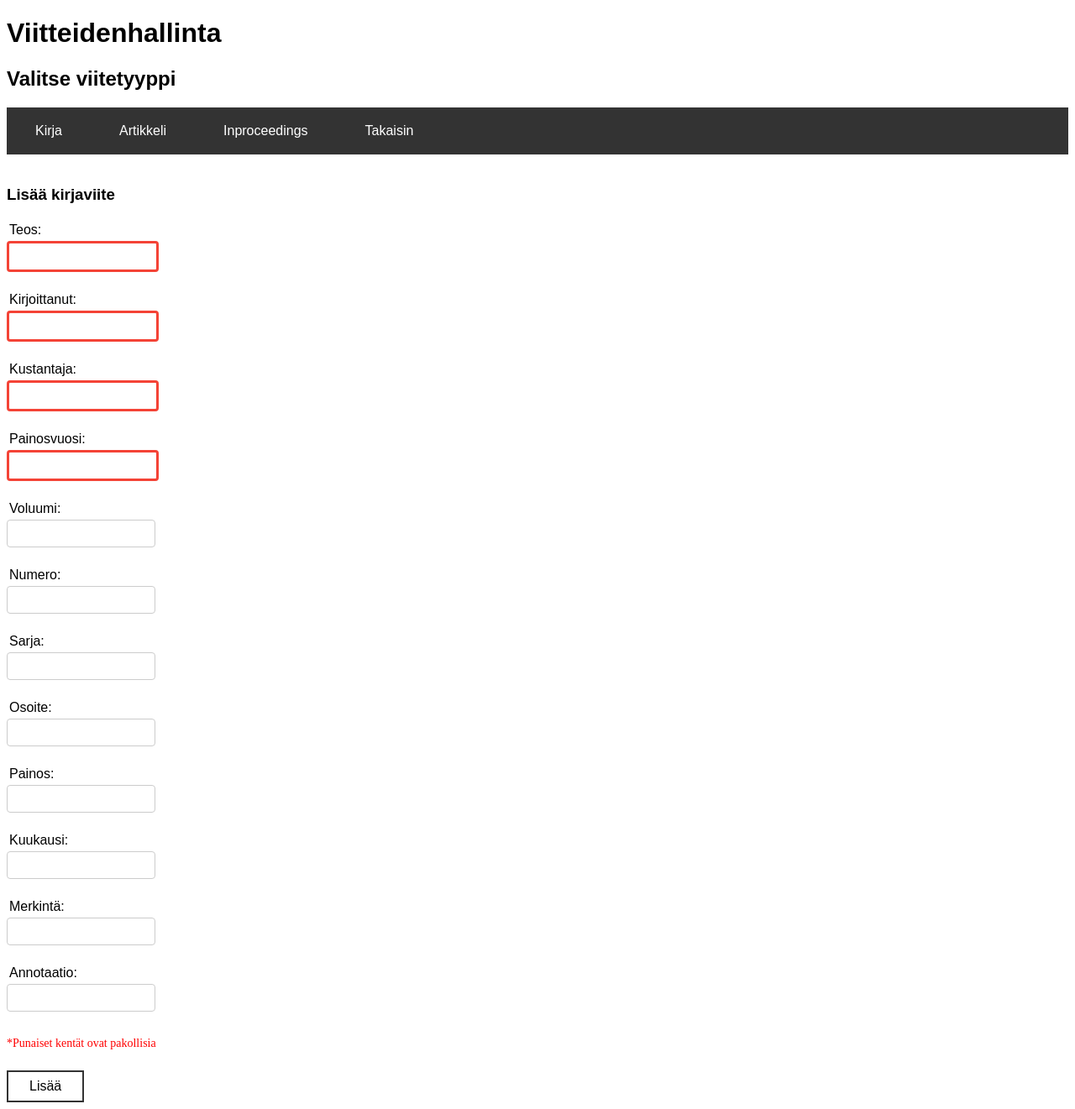
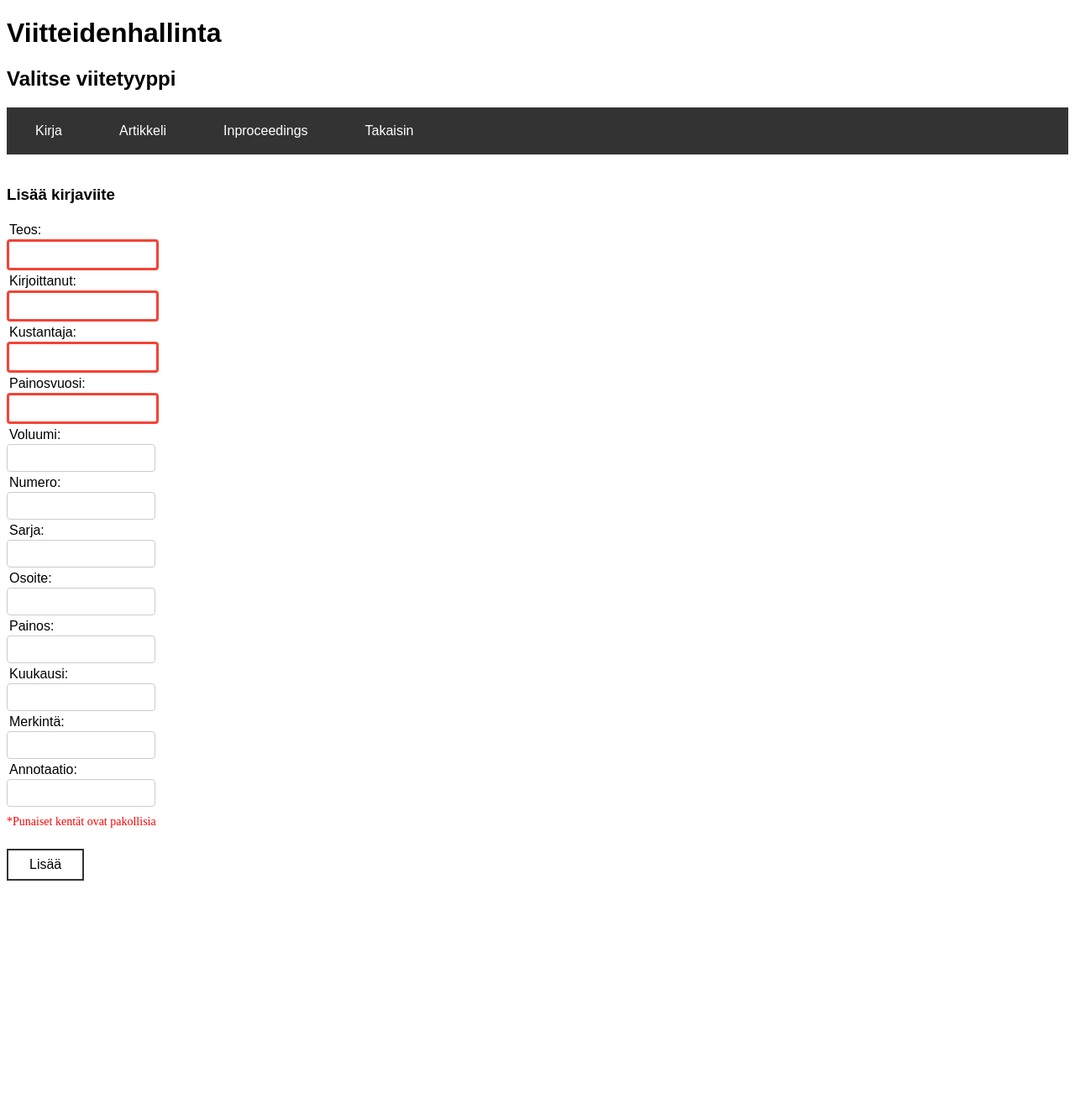
Before and after one commit to Hillomunkit/Viitteidenhallinta, a Flask app: page /new_reference in a window 1280 px wide. Shown: the whole page at 84% size. After the commit the page ends 1049 px from the top, so only its background shows below. Run offline with Flask 3, Linux system fonts and the light colour scheme.

Commit message:
fixed they layouts spacing for adding references

```diff
--- a/src/templates/layout.html
+++ b/src/templates/layout.html
@@ -141,12 +141,12 @@
         .reference-form input {
             display: block;
             width: 80%;
-            margin-bottom: 2px;
+            margin-bottom: 0px;
         }
 
         .reference-form input {
             padding: 8px;
-            margin-top: 2px;
+            margin-top: 0px;
         }
 
         ul {
```
Also changed, not shown: src/templates/new_reference.html (+0 -37 lines).
